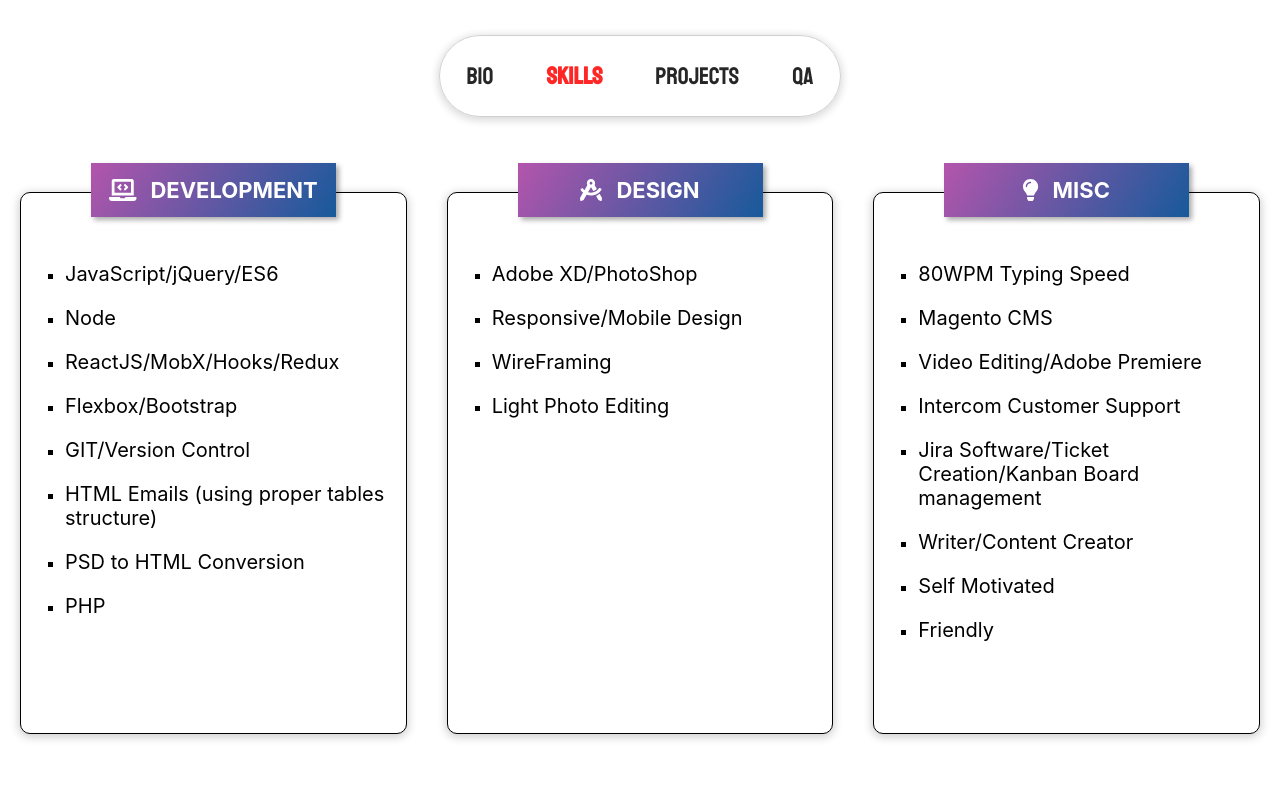
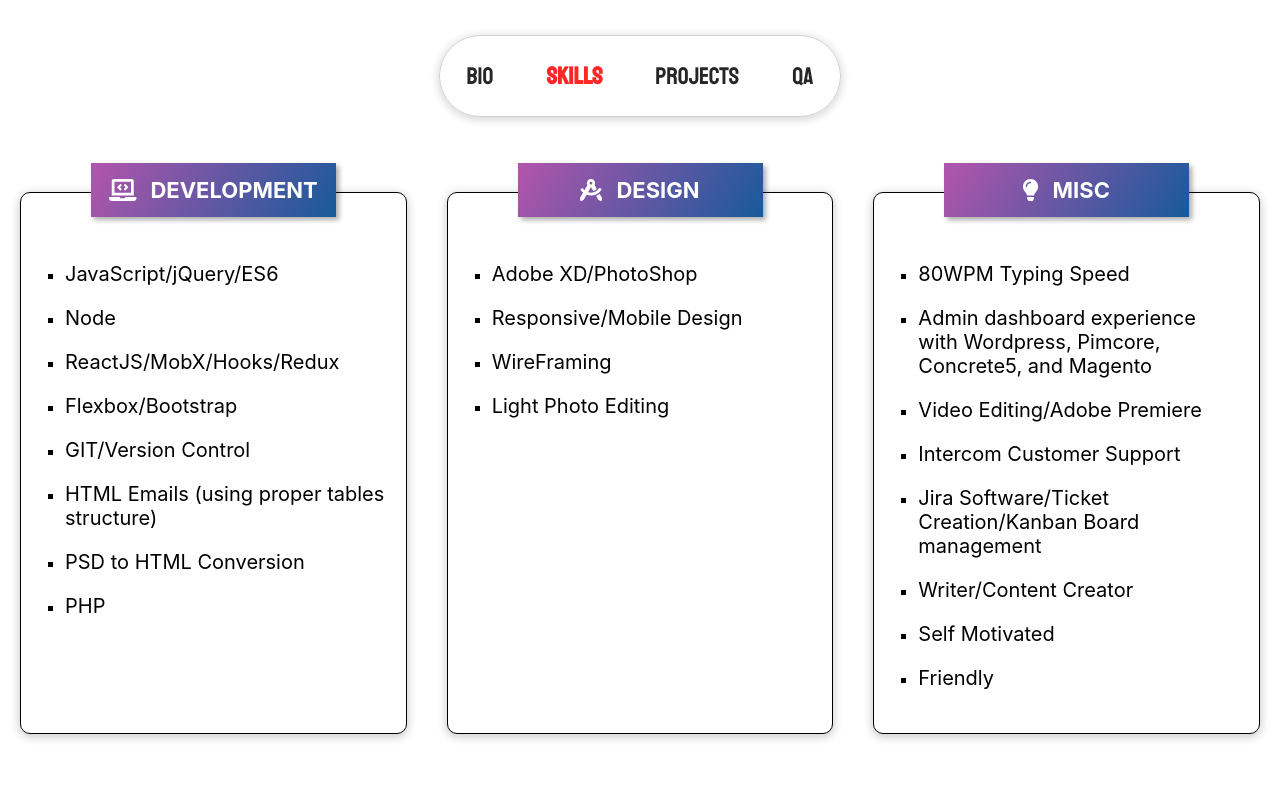
Before and after one commit to sok213/new-portolfio, a React (Create React App) app: page / in a window 1280 px wide. Both pictures are taken after a click on the button "Skills". Shown: the top 800 px of the page. Built offline with nearby package versions, Linux system fonts and the light colour scheme; a web font is replaced by a local one.

Commit message:
Update MISC skils

```diff
--- a/src/Comps/Skills/Skills.js
+++ b/src/Comps/Skills/Skills.js
@@ -38,7 +38,7 @@ export default function Skills() {
       icon: faLightbulb,
       skillListItems: [
         '80WPM Typing Speed',
-        'Magento CMS',
+        'Admin dashboard experience with Wordpress, Pimcore, Concrete5, and Magento',
         'Video Editing/Adobe Premiere',
         'Intercom Customer Support',
         'Jira Software/Ticket Creation/Kanban Board management',
```
